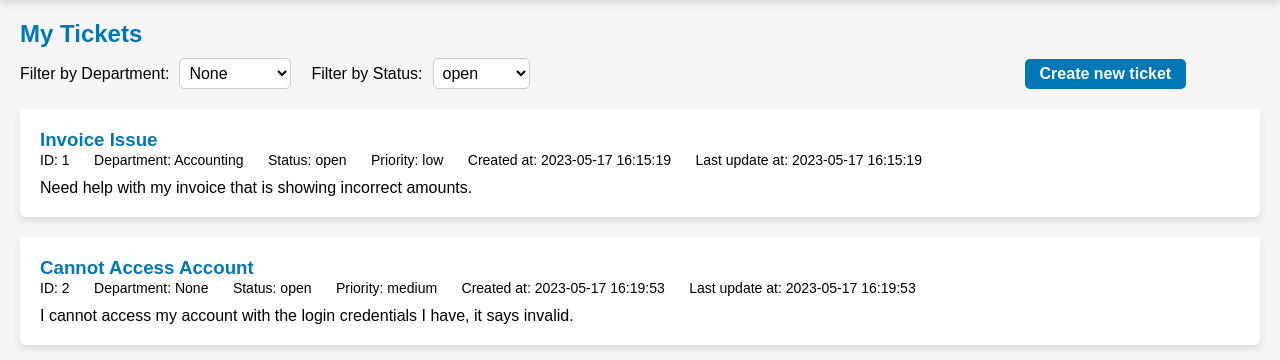
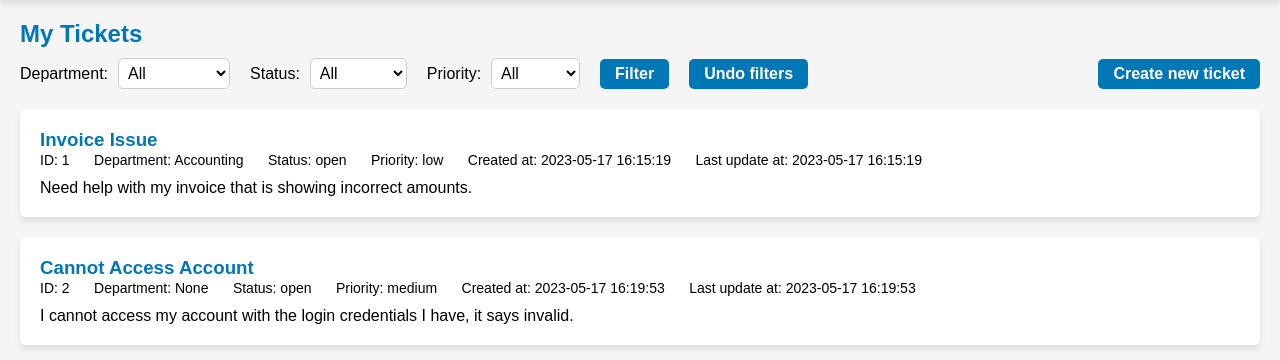
Before and after one commit to danieldoria1305/PROJ_LTW, a PHP site: page /pages/client.php in a window 1280 px wide. Shown: the part 60-420 px from the top of the page. Run offline with PHP 8.4, Linux system fonts and the light colour scheme; the visitor is signed in with stand-in values (Sample User, id 1); data comes from the database, SQL or seed files in the repository; data that the repository does not hold is empty.

Commit message:
ticket filtering done

```diff
--- /dev/null
+++ b/javascript/filterTickets.js
@@ -0,0 +1,60 @@
+document.addEventListener("DOMContentLoaded", function () {
+  var departmentFilter = document.getElementById("department-filter");
+  var statusFilter = document.getElementById("status-filter");
+  var priorityFilter = document.getElementById("priority-filter");
+  var filterButton = document.getElementById("filter");
+  var undoFilterButton = document.getElementById("undo-filter");
+
+  // Add event listener to the filter button
+  filterButton.addEventListener("click", function () {
+    filterTickets();
+  });
+
+  // Add event listener to the undo filter button
+  undoFilterButton.addEventListener("click", function () {
+    undoFilter();
+  });
+
+  function filterTickets() {
+    var departmentValue =
+      departmentFilter.options[departmentFilter.selectedIndex].value;
+    var statusValue = statusFilter.options[statusFilter.selectedIndex].value;
+    var priorityValue =
+      priorityFilter.options[priorityFilter.selectedIndex].value;
+
+    var tickets = document.getElementsByClassName("ticket");
+
+    for (var i = 0; i < tickets.length; i++) {
+      var ticket = tickets[i];
+      var ticketDepartment = ticket.getAttribute("data-department");
+      var ticketStatus = ticket.getAttribute("data-status");
+      var ticketPriority = ticket.getAttribute("data-priority");
+
+      var departmentMatch =
+        departmentValue === "all" || departmentValue === ticketDepartment;
+      var statusMatch = statusValue === "all" || statusValue === ticketStatus;
+      var priorityMatch =
+        priorityValue === "all" || priorityValue === ticketPriority;
+
+      if (departmentMatch && statusMatch && priorityMatch) {
+        ticket.style.display = "block";
+      } else {
+        ticket.style.display = "none";
+      }
+    }
+  }
+
+
+
+  function undoFilter() {
+    departmentFilter.value = "all";
+    statusFilter.value = "all";
+    priorityFilter.value = "all";
+
+    var tickets = document.getElementsByClassName("ticket");
+
+    for (var i = 0; i < tickets.length; i++) {
+      tickets[i].style.display = "block";
+    }
+  }
+});
--- a/style/client.css
+++ b/style/client.css
@@ -13,7 +13,7 @@ section h2 {
 
 .new-ticket-button {
     display: inline-block;
-    margin-left: 495px;
+    margin-left: auto;
     padding: 6px 15px;
     background-color: #0077b6;
     color: #fff;
@@ -33,6 +33,10 @@ section h2 {
     margin-right: 10px;
 }
 
+.filters label:nth-of-type(2) {
+    margin-left: 20px;
+}
+
 .filters label:last-of-type {
     margin-left: 20px;
 }
@@ -43,6 +47,19 @@ section h2 {
     border-radius: 5px;
     border: 1px solid #ccc;
     background-color: #fff;
+}
+
+.filters button {
+  font-size: 16px;
+  padding: 6px 15px;
+  background-color: #0077b6;
+  color: #fff;
+  border-radius: 5px;
+  border: none;
+  margin-left: 20px;
+  cursor: pointer;
+  white-space: nowrap;
+  font-weight: bold;
 }
 
 .ticket {
--- a/templates/client.tpl.php
+++ b/templates/client.tpl.php
@@ -44,8 +44,9 @@
         <section id="my-tickets">
         <h2>My Tickets</h2>
         <div class="filters">
-                        <label for="department-filter">Filter by Department:</label>
+            <label for="department-filter">Department:</label>
             <select id="department-filter">
+            <option value="all">All</option> <!-- Added "all" option -->
             <?php
             $departments = getDepartments($db);
             foreach ($departments as $department) {
@@ -53,8 +54,9 @@
             }
             ?>
             </select>
-                        <label for="status-filter">Filter by Status:</label>
+            <label for="status-filter">Status:</label>
             <select id="status-filter">
+            <option value="all">All</option> <!-- Added "all" option -->
             <?php
             $statuses = getStatus($db);
             foreach ($statuses as $status) {
@@ -62,10 +64,19 @@
             }
             ?>
             </select>
+            <label for="priority-filter">Priority:</label>
+            <select id="priority-filter">
+            <option value="all">All</option> <!-- Added "all" option -->
+            <option value="low">low</option>
+            <option value="medium">medium</option>
+            <option value="high">high</option>
+            </select>
+            <button id="filter">Filter</button>
+            <button id="undo-filter">Undo filters</button>
             <a href="newTicket.php" class="new-ticket-button">Create new ticket</a>
         </div>
         <?php foreach ($tickets as $ticket) { ?>
-                        <div class="ticket" data-department="<?= $ticket['department'] ?>" data-status="<?= $ticket['status'] ?>">
+            <div class="ticket" data-department="<?= $ticket['department_id'] ?>" data-status="<?= $ticket['status_id'] ?>" data-priority="<?= $ticket['priority'] ?>">
             <h3 class="ticket-subject"><?= $ticket['title'] ?></h3>
             <div class="ticket-info">
                 <span class="ticket-id">ID: <?= $ticket['id'] ?></span>
@@ -81,6 +92,8 @@
         </section>
     </main>
     <?php include '../templates/footer.tpl.php';?>
+    <script src="../javascript/filterTickets.js"></script>
     </body>
     </html>
+
 <?php } ?>
```
Lines whose indentation alone changed are shown as unchanged.
